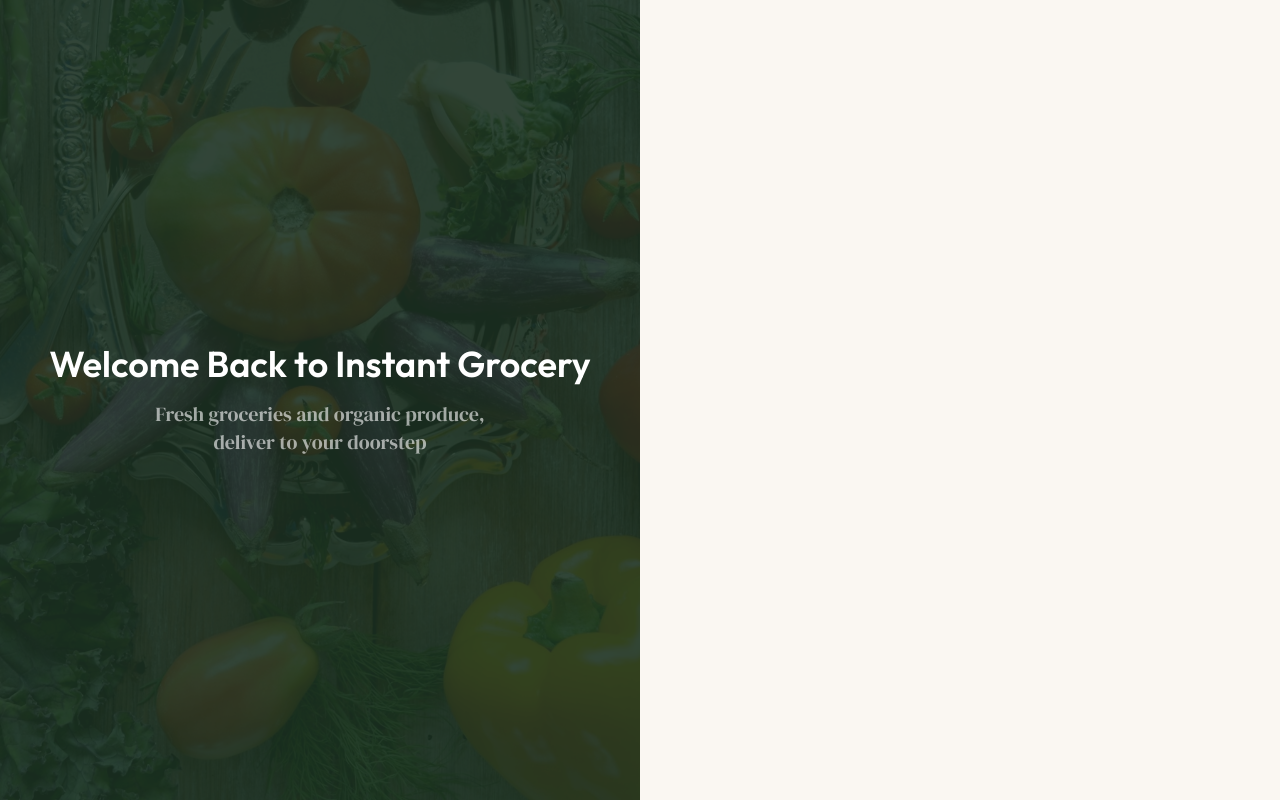
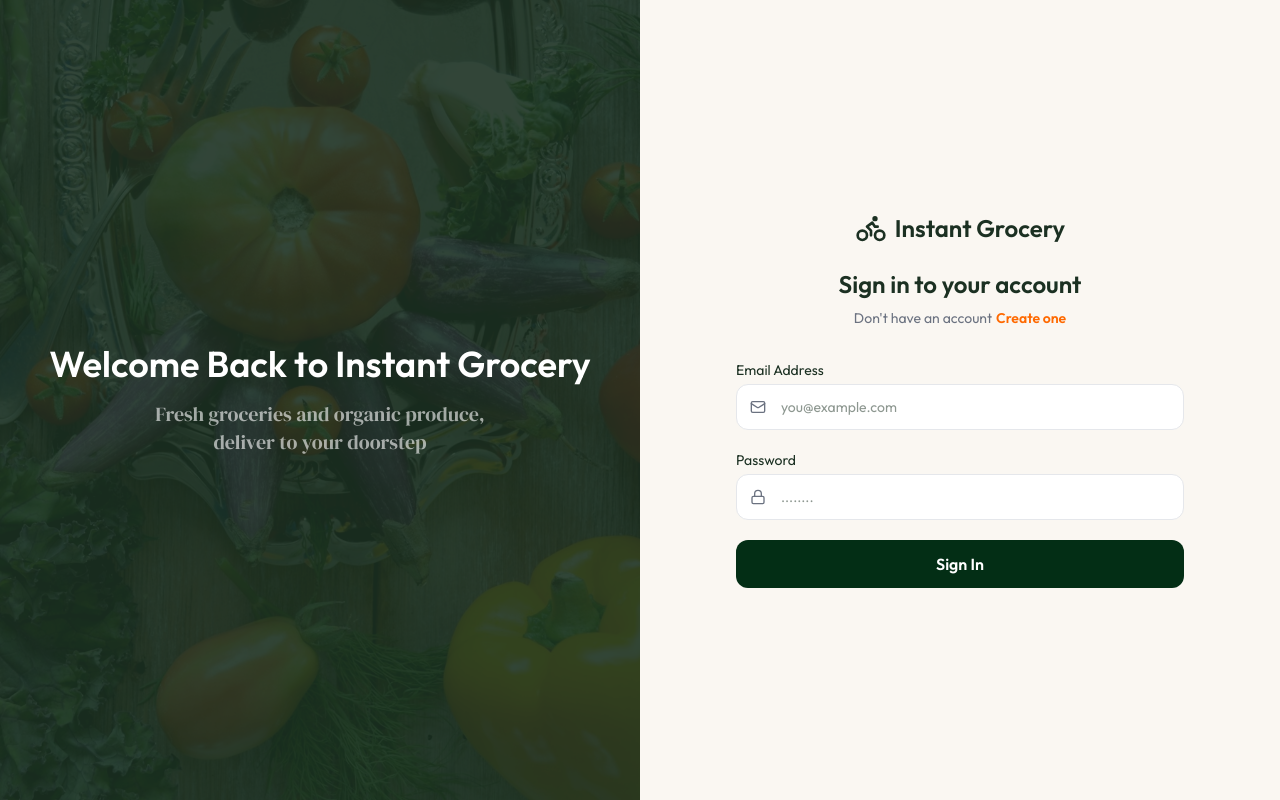
Before and after one commit to sheaf-hassan/instant_grocery_delivery, a React (Vite) app: page /login in a window 1280 px wide. Built offline with nearby package versions, Linux system fonts and the light colour scheme; the HTML template or start-up script is replaced by a standard one.

Commit message:
create sign up and sign in form

```diff
--- a/src/pages/Login.tsx
+++ b/src/pages/Login.tsx
@@ -1,5 +1,7 @@
 import { useState } from "react"
 import { heroSectionData } from "../assets/assets";
+import { Link } from "react-router-dom";
+import { BikeIcon, Loader2Icon, LockIcon, MailIcon, UserIcon } from "lucide-react";
 
 const login = () => {
   const [isLoginState, setIsLoginState] = useState(true);
@@ -28,6 +30,79 @@
         </div>
 
         {/* Right Side */}
+        <div className="flex-1 flex-center px-4 py-12 bg-app-cream">
+            <div className="w-full max-w-md">
+                {/* Form header message */}
+                <div className="text-center mb-8">
+                    <Link to="/" className="inline-flex items-center gap-2 mb-6">
+                        <BikeIcon className="size-8 text-app-green"/>
+                        <span className="text-2xl font-semibold text-app-green">Instant Grocery</span>
+                    </Link>
+                    <h1 className="text-2xl font-semibold text-app-green mb-2">
+                        {isLoginState ? "Sign in to your account" : "Sign up for a new account"}
+                    </h1>
+                    <p className="text-sm text-app-text-light">
+                        {isLoginState ? "Don't have an account" : "Already have an account"}
+                        <button onClick={() => setIsLoginState(!isLoginState)}
+                            className="text-orange-500 ml-1 font-semibold hover:text-orange-600 transition-colors"
+                        >
+                            {isLoginState ? "Create one" : "Sign in"}
+                        </button>
+                    </p>
+                </div>
+
+                {/* Login/Register form */}
+                <form onSubmit={handleSubmit} className="space-y-5">
+                    {!isLoginState && (
+                        <label className="text-sm flex flex-col gap-1">
+                            Name
+                            <div className="relative">
+                                <UserIcon className="absolute left-3.5 top-1/2 -translate-y-1/2 size-4 text-app-text-light"/>
+                                <input
+                                type="text"
+                                value={name}
+                                onChange={(e) =>setName(e.target.value)}
+                                required
+                                placeholder="Your name"
+                                className="w-full pl-11 pr-4 py-3 text-sm bg-white rounded-xl border not-focus:border-app-border transition-all"
+                                />
+                            </div>
+                        </label>
+                    )}
+                    <label className="text-sm flex flex-col gap-1">
+                            Email Address
+                            <div className="relative">
+                                <MailIcon className="absolute left-3.5 top-1/2 -translate-y-1/2 size-4 text-app-text-light"/>
+                                <input
+                                type="email"
+                                value={email}
+                                onChange={(e) =>setEmail(e.target.value)}
+                                required
+                                placeholder="you@example.com"
+                                className="w-full pl-11 pr-4 py-3 text-sm bg-white rounded-xl border not-focus:border-app-border transition-all"
+                                />
+                            </div>
+                    </label>
+                    <label className="text-sm flex flex-col gap-1">
+                            Password
+                            <div className="relative">
+                                <LockIcon className="absolute left-3.5 top-1/2 -translate-y-1/2 size-4 text-app-text-light"/>
+                                <input
+                                type="password"
+                                value={password}
+                                onChange={(e) =>setPassword(e.target.value)}
+                                required
+                                placeholder="........"
+                                className="w-full pl-11 pr-4 py-3 text-sm bg-white rounded-xl border not-focus:border-app-border transition-all"
+                                />
+                            </div>
+                        </label>
+                        <button type="submit" disabled={loading} className="flex-center w-full py-3 bg-green-950 text-white font-semibold rounded-xl hover:bg-green-900 transition-colors disabled:opacity-50">
+                            {loading ? <Loader2Icon className="animate-spin"/> : isLoginState ? "Sign In" : "Sign Up"}
+                        </button>
+                </form>
+            </div>
+        </div>
     </div>
   )
 }
```
